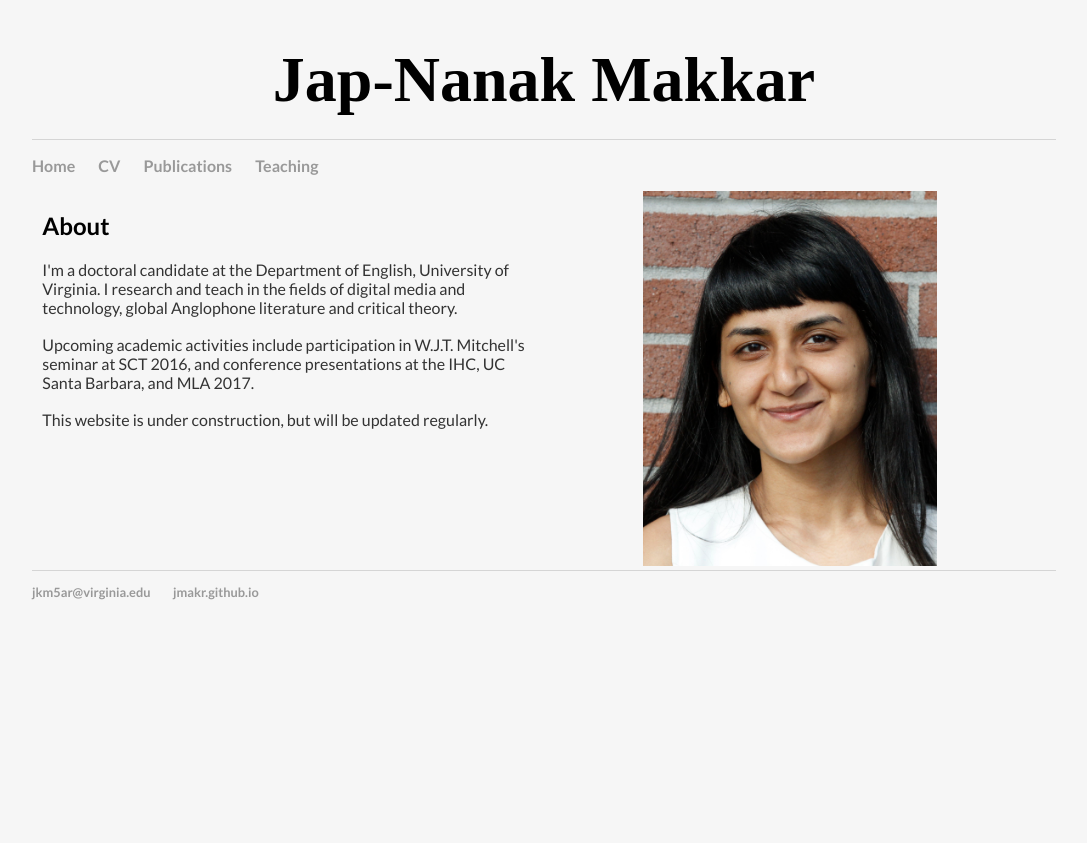
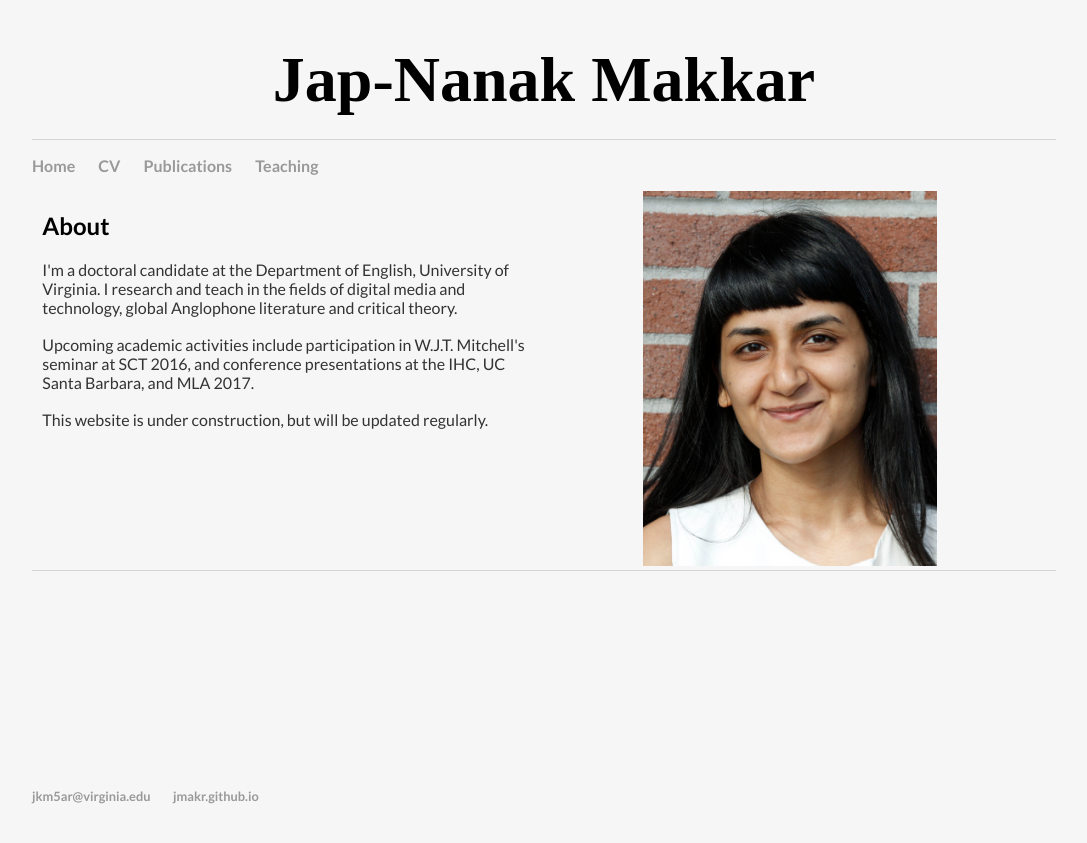
Before and after one commit to jmakr/jmakr.github.io, a Jekyll site: the page built from index.html, in a window 1280 px wide. Shown: the top 843 px of the page, without its empty margins (96-1183 px from the left). Built offline with Jekyll 4.4.1, drawn with Linux system fonts in a browser that asks for light colours.

Commit message:
Update main.css

```diff
--- a/css/main.css
+++ b/css/main.css
@@ -79,8 +79,10 @@ p2 {
 
 footer {
     clear:both;
+    padding-top:20%;
     border-top: 1px solid #d5d5d5;
     font-size: .8em;
+
 }
 nav ul, footer ul {
     font-family: "Lato", sans-serif;
```
